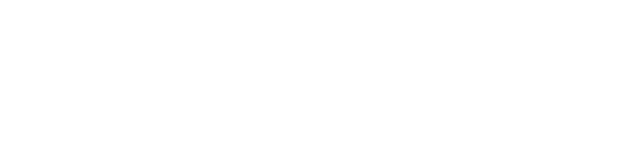
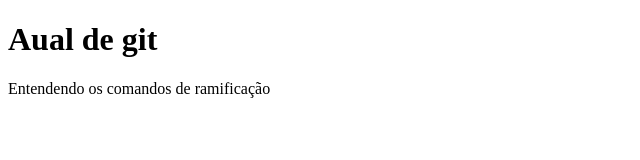
Before and after one commit to CCDias/aula-branch-git, a plain HTML site: page index.html in a window 1280 px wide. Shown: the whole page, without its empty margins (0-640 px from the left). Drawn offline with Linux system fonts and the light colour scheme.

Commit message:
feat: added title and text in html

```diff
--- a/index.html
+++ b/index.html
@@ -7,6 +7,7 @@
     <title>Bem Vindo</title>
 </head>
 <body>
-
+    <h1>Aual de git</h1>
+    <p>Entendendo os comandos de ramificação</p>
 </body>
 </html>
```
